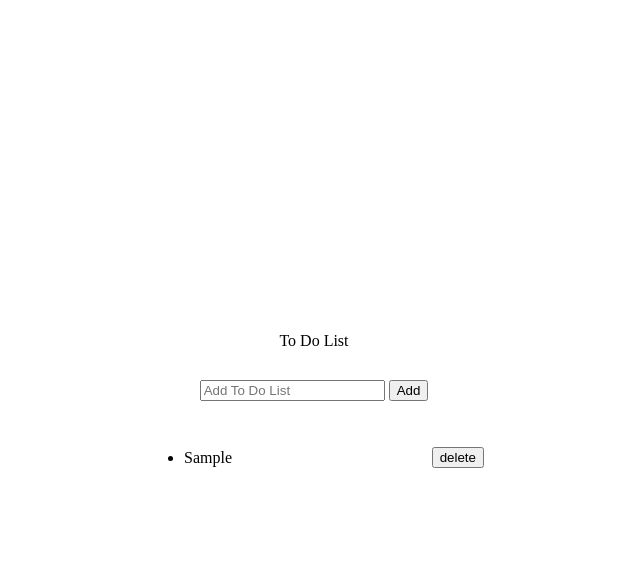
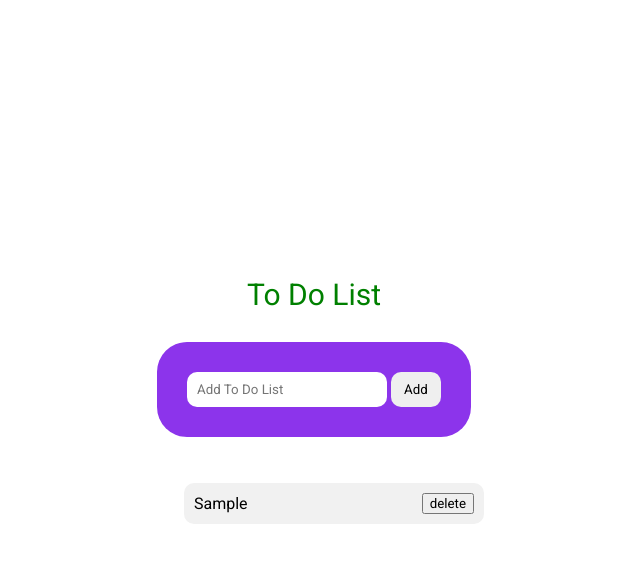
Before and after one commit to royxk/JavascriptToDoList, a plain HTML site: page index.html in a window 1280 px wide. Both pictures are taken after typing "Sample" into the empty fields and a click on the button "Add". Shown: the whole page, without its empty margins (326-966 px from the left). Drawn offline with Linux system fonts and the light colour scheme.

Commit message:
💄 Style: Add some CSS styles on here

```diff
--- a/index.html
+++ b/index.html
@@ -4,16 +4,21 @@
 <head>
     <meta charset="UTF-8">
     <meta name="viewport" content="width=device-width, initial-scale=1.0">
+    <link rel="preconnect" href="https://fonts.googleapis.com">
+    <link rel="preconnect" href="https://fonts.gstatic.com" crossorigin>
+    <link
+        href="https://fonts.googleapis.com/css2?family=Roboto:ital,wght@0,100;0,300;0,400;0,500;0,700;0,900;1,100;1,300;1,400;1,500;1,700;1,900&display=swap"
+        rel="stylesheet">
     <title>Todo List</title>
     <link rel="stylesheet" href="style.css">
 </head>
 
 <body>
     <div class="main">
-        <div>To Do List</div>
-        <div>
-            <input type="text" id="inputValue" placeholder="Add To Do List" autofocus>
-            <button type="button" id="inputBtn">Add</button>
+        <div class="title">To Do List</div>
+        <div class="inputContainer">
+            <input type="text" id="inputValue" class="inputStyle" placeholder="Add To Do List" autofocus>
+            <button type="button" id="inputBtn" class="btnStyle">Add</button>
         </div>
 
         <ul id="to-do-list" class="to-do-list">
--- a/index.js
+++ b/index.js
@@ -4,9 +4,16 @@ const inputBtn = document.querySelector("#inputBtn");
 
 function addToDoList() {
   const newValue = inputValue.value;
+
+  if (newValue === "") {
+    alert("Enter Value");
+    return;
+  }
+
   const newDiv = document.createElement("div");
   newDiv.classList.add("listBox");
   const deleteBtn = document.createElement("button");
+  deleteBtn.classList.add("deleteBtn");
   const newLi = document.createElement("li");
   newLi.textContent = newValue;
   deleteBtn.textContent = "delete";
@@ -17,11 +24,13 @@ function addToDoList() {
   todoList.appendChild(newDiv);
 
   deleteBtn.addEventListener("click", function () {
+    e.stopPropagation();
     newDiv.remove();
   });
 
-  newLi.addEventListener("click", function () {
-    newLi.classList.toggle("done");
+  newDiv.addEventListener("click", function () {
+    newDiv.classList.toggle("done");
+    deleteBtn.classList.toggle("btndone");
   });
 
   inputValue.value = "";
--- a/style.css
+++ b/style.css
@@ -1,5 +1,7 @@
 * {
   box-sizing: border-box;
+  font-family: "Roboto", sans-serif;
+  list-style: none;
 }
 
 .main {
@@ -9,6 +11,17 @@
   justify-content: center;
   align-items: center;
   height: 100vh;
+}
+
+.title {
+  color: green;
+  font-size: 30px;
+}
+
+.inputContainer {
+  padding: 30px;
+  background-color: #8c34eb;
+  border-radius: 30px;
 }
 
 .to-do-list {
@@ -26,9 +39,34 @@
   width: 300px;
   justify-content: space-between;
   align-items: center;
+  background-color: #f1f1f1;
+  padding: 10px;
+  border-radius: 10px;
 }
 
 .done {
   opacity: 0.5;
-  text-decoration: line-through;
 }
+
+.inputStyle {
+  padding: 10px;
+  border-radius: 10px;
+  border: none;
+  width: 200px;
+}
+
+.btnStyle {
+  padding: 10px;
+  border-radius: 10px;
+  border: none;
+  width: 50px;
+  cursor: pointer;
+}
+
+.deleteBtn:hover {
+  background-color: darkred;
+}
+
+.btndone {
+  text-decoration: none;
+}
```
